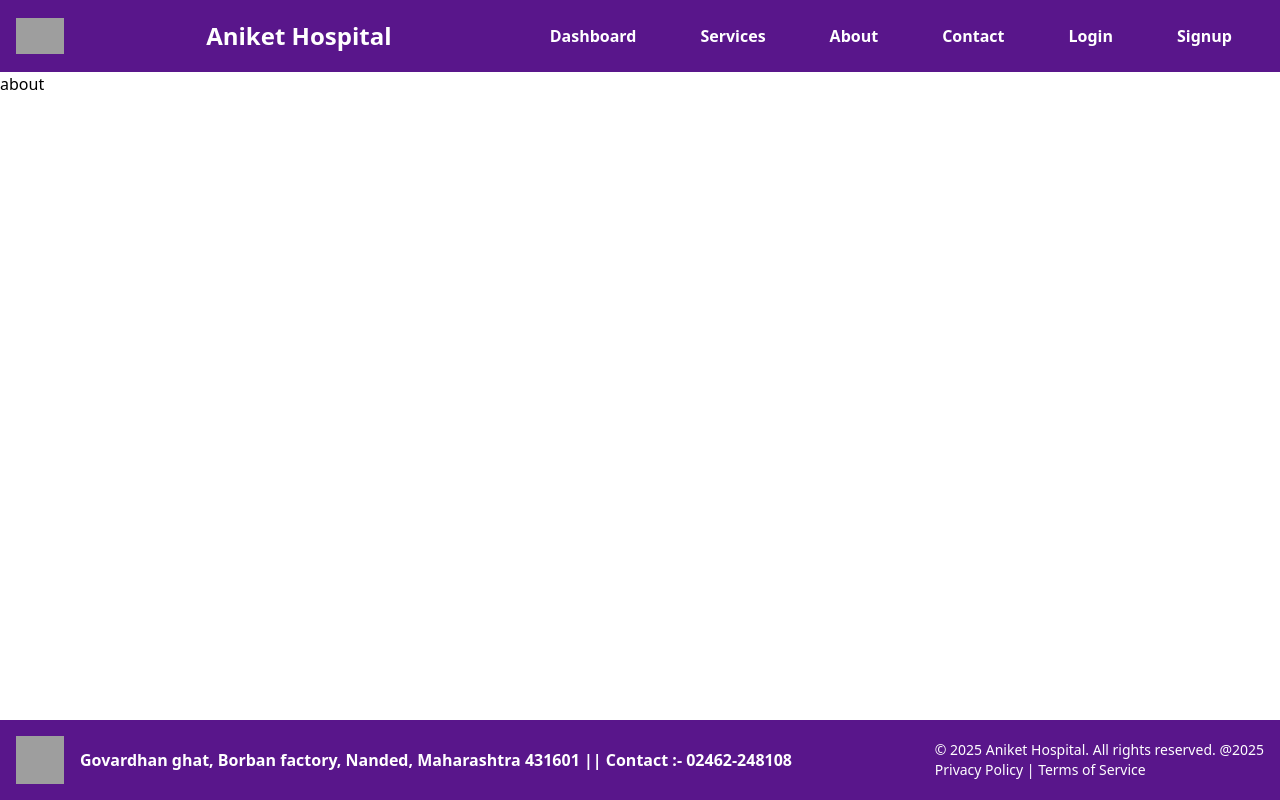
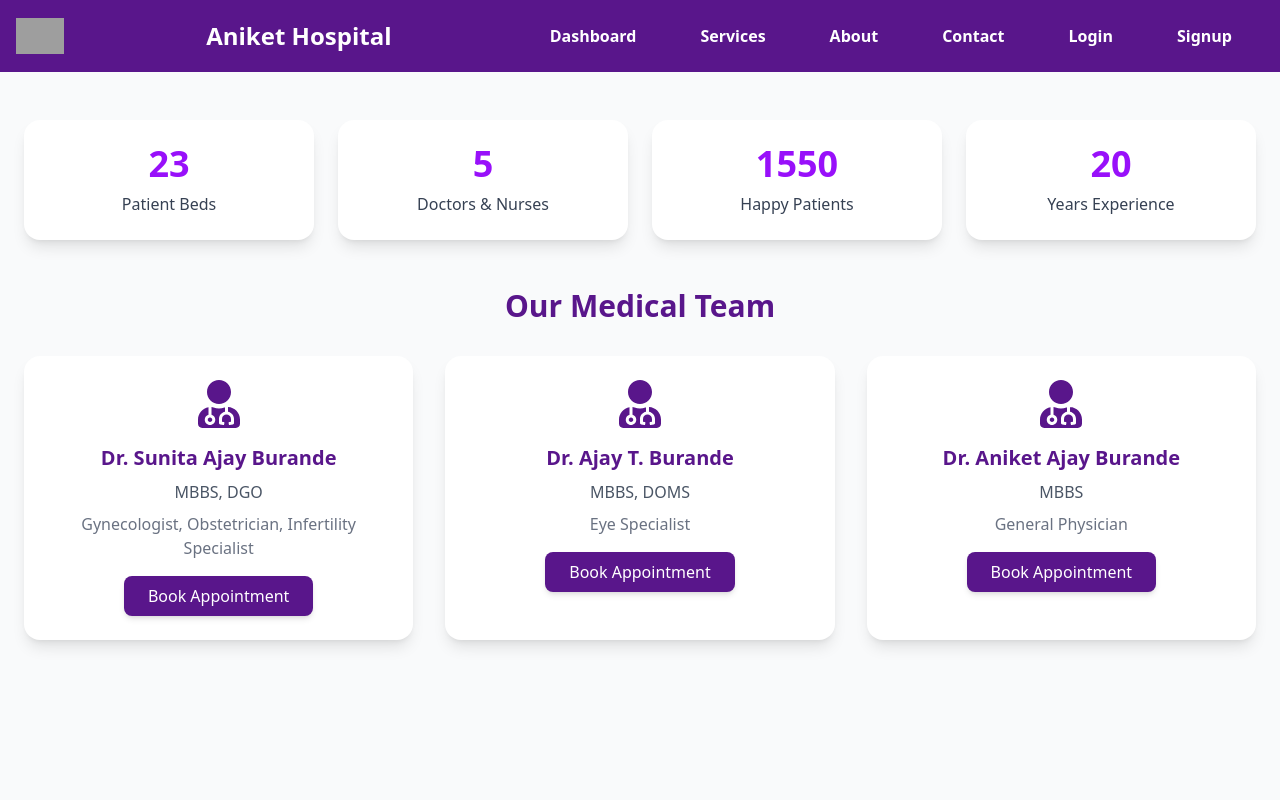
Before and after one commit to Rohandede1825/Aniket-Hospital, a React (Vite) app: page /about in a window 1280 px wide. Shown: the top 800 px of the page. Built offline with nearby package versions, Linux system fonts and the light colour scheme; grey boxes are pictures that could not be loaded.

Commit message:
add About page with doctors' information and statistics section

```diff
--- a/src/pages/About.tsx
+++ b/src/pages/About.tsx
@@ -1,9 +1,75 @@
+import { FaUserMd } from "react-icons/fa";
+
+export const About = () => {
+    const doctors = [
+        {
+            name: "Dr. Sunita Ajay Burande",
+            qualification: "MBBS, DGO",
+            specialization: "Gynecologist, Obstetrician, Infertility Specialist",
+            icon: <FaUserMd className="text-5xl text-purple-900" />
+        },
+        {
+            name: "Dr. Ajay T. Burande",
+            qualification: "MBBS, DOMS",
+            specialization: "Eye Specialist",
+            icon: <FaUserMd className="text-5xl text-purple-900" />
+        },
+        {
+            name: "Dr. Aniket Ajay Burande",
+            qualification: "MBBS",
+            specialization: "General Physician",
+            icon: <FaUserMd className="text-5xl text-purple-900" />
+        }
+    ];
+
+    return (
+        <div className="bg-gray-50 min-h-screen py-12">
+            {/* Stats Section */}
+            <section className="container mx-auto px-6 mb-12">
+                <div className="grid grid-cols-1 sm:grid-cols-2 lg:grid-cols-4 gap-6">
+                    <div className="bg-white p-6 rounded-2xl shadow-lg text-center transform hover:scale-105 transition-transform duration-300">
+                        <p className="text-purple-600 text-4xl font-bold mb-2">23</p>
+                        <p className="text-gray-700 font-medium">Patient Beds</p>
+                    </div>
+
+                    <div className="bg-white p-6 rounded-2xl shadow-lg text-center transform hover:scale-105 transition-transform duration-300">
+                        <p className="text-purple-600 text-4xl font-bold mb-2">5</p>
+                        <p className="text-gray-700 font-medium">Doctors & Nurses</p>
+                    </div>
+
+                    <div className="bg-white p-6 rounded-2xl shadow-lg text-center transform hover:scale-105 transition-transform duration-300">
+                        <p className="text-purple-600 text-4xl font-bold mb-2">1550</p>
+                        <p className="text-gray-700 font-medium">Happy Patients</p>
+                    </div>
+
+                    <div className="bg-white p-6 rounded-2xl shadow-lg text-center transform hover:scale-105 transition-transform duration-300">
+                        <p className="text-purple-600 text-4xl font-bold mb-2">20</p>
+                        <p className="text-gray-700 font-medium">Years Experience</p>
+                    </div>
+                </div>
+            </section>
 
 
-export const About = () => {
-    return (
-        <>
-        about
-        </>
+
+            {/* Doctors Section */}
+            <section className="container mx-auto px-6">
+                <h2 className="text-3xl font-bold text-purple-900 mb-8 text-center">Our Medical Team</h2>
+                <div className="grid grid-cols-1 md:grid-cols-3 gap-8">
+                    {doctors.map((doctor, index) => (
+                        <div key={index} className="bg-white rounded-2xl shadow-lg p-6 text-center transform hover:scale-105 transition-transform duration-300">
+                            <div className="flex justify-center mb-4">
+                                {doctor.icon}
+                            </div>
+                            <h3 className="text-xl font-bold text-purple-900 mb-2">{doctor.name}</h3>
+                            <p className="text-gray-600 font-medium mb-2">{doctor.qualification}</p>
+                            <p className="text-gray-500">{doctor.specialization}</p>
+                            <button className="mt-4 px-6 py-2 bg-purple-900 text-white font-medium rounded-lg shadow-md hover:bg-purple-800 transition">
+                                Book Appointment
+                            </button>
+                        </div>
+                    ))}
+                </div>
+            </section>
+        </div>
     );
-}
+};
```
